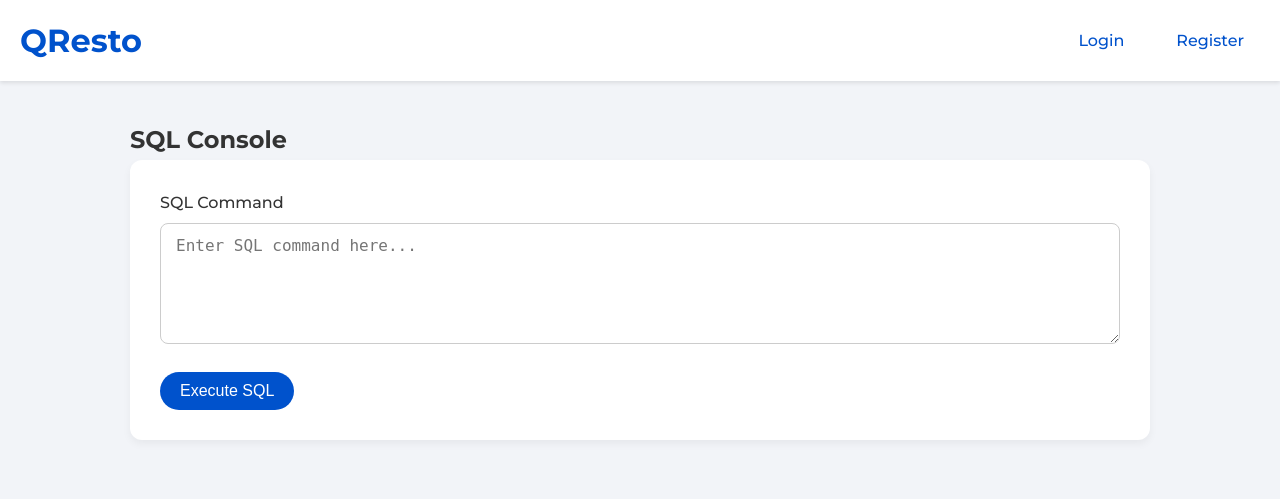
After one commit to AgHamza/QResto-, a Flask app: page /sql_console in a window 1280 px wide. The commit adds this page. Shown: the top 499 px of the page. Run offline with Flask 3, Linux system fonts and the light colour scheme.

Commit message:
Added SQL console functionality to dashboard

```diff
--- a/app/routes.py
+++ b/app/routes.py
@@ -5,6 +5,7 @@ from .models import User, Menu, Category, Item
 from .forms import RegistrationForm, LoginForm, MenuForm, CategoryForm, ItemForm
 import io
 import qrcode
+import sqlalchemy
 
 main = Blueprint('main', __name__)
 
@@ -165,3 +166,22 @@ def generate_qr():
     qr_img.save(buf, format='PNG')
     buf.seek(0)
     return send_file(buf, mimetype='image/png', as_attachment=True, download_name='menu_qr.png')
+
+@main.route('/sql_console', methods=['GET', 'POST'])
+def sql_console():
+    if request.method == 'POST':
+        sql_command = request.form.get('sql_command')
+        if sql_command:
+            try:
+                # Execute the SQL command
+                result = db.engine.execute(sqlalchemy.text(sql_command))
+                flash('SQL command executed successfully', 'success')
+                # Here you could fetch results if it's a SELECT statement
+                # For simplicity, we're just confirming execution
+            except sqlalchemy.exc.SQLAlchemyError as e:
+                flash(f'Error executing SQL: {str(e)}', 'error')
+        else:
+            flash('Please enter an SQL command', 'error')
+        return redirect(url_for('main.sql_console'))
+
+    return render_template('sql_console.html')
--- /dev/null
+++ b/app/templates/sql_console.html
@@ -0,0 +1,24 @@
+{% extends "base.html" %}
+{% block title %}SQL Console{% endblock %}
+
+{% block content %}
+<div class="container">
+    <h2 class="page-title">SQL Console</h2>
+    <div class="card">
+        <form method="POST" action="">
+            <div class="form-group">
+                <label for="sql_command" class="form-label">SQL Command</label>
+                <textarea name="sql_command" id="sql_command" class="form-input" rows="5" placeholder="Enter SQL command here..."></textarea>
+            </div>
+            <button type="submit" class="btn primary-btn">Execute SQL</button>
+        </form>
+        {% with messages = get_flashed_messages(with_categories=true) %}
+            {% if messages %}
+                {% for category, message in messages %}
+                    <div class="flash-message {{ category }}">{{ message }}</div>
+                {% endfor %}
+            {% endif %}
+        {% endwith %}
+    </div>
+</div>
+{% endblock %}
```
Also changed, not shown: app/templates/dashboard.html (+15 -0 lines).
